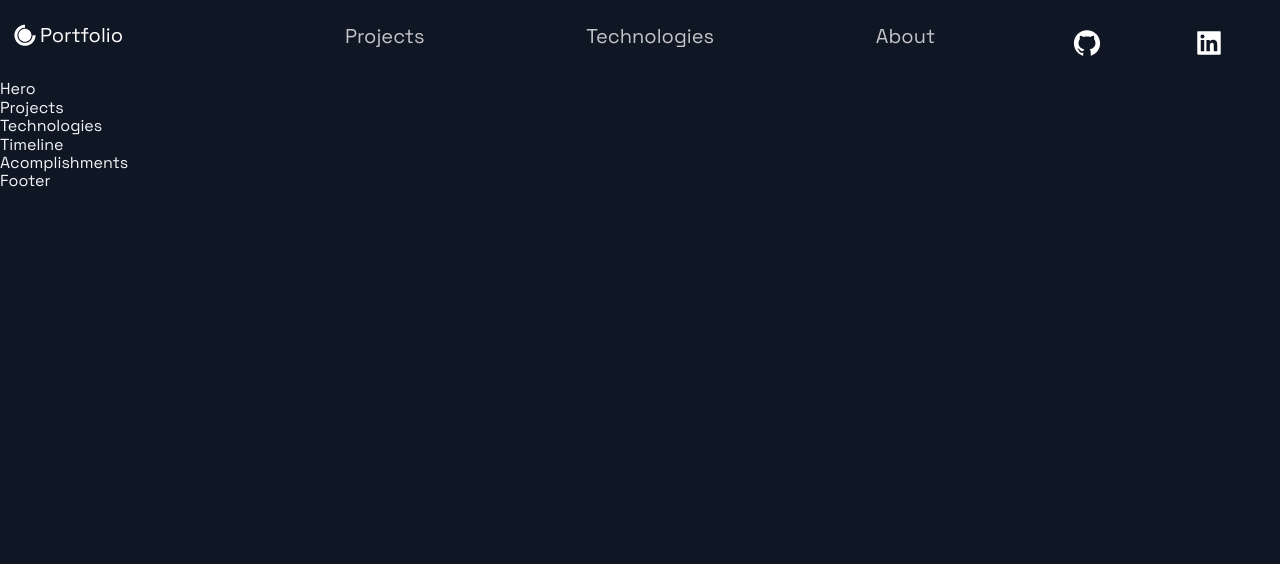
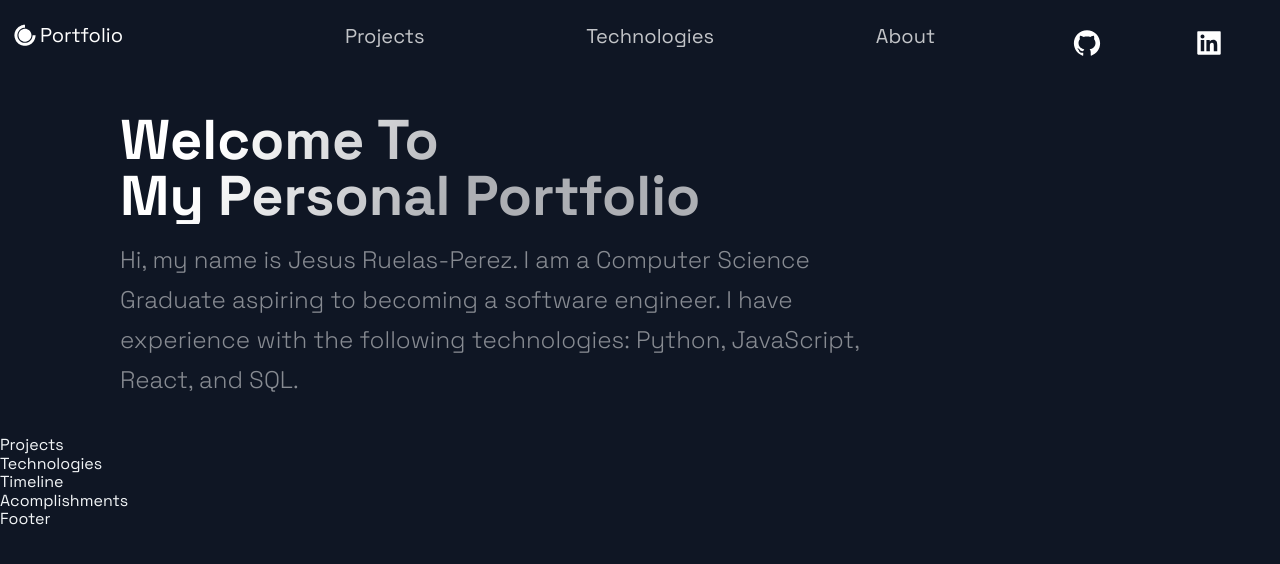
Before and after one commit to Jesus711/JS-Mastery-Portfolio-Website, a Next.js app: page / in a window 1280 px wide. Shown: the top 564 px of the page. Built offline with nearby package versions, Linux system fonts and the light colour scheme.

Commit message:
Completed Hero section of the webpage

```diff
--- a/src/components/Hero/Hero.js
+++ b/src/components/Hero/Hero.js
@@ -5,9 +5,19 @@ import Button from '../../styles/GlobalComponents/Button';
 import { LeftSection } from './HeroStyles';
 
 const Hero = (props) => (
-  <div>
-    Hero
-  </div>
+  <Section $row={true} $nopadding={true}>
+    <LeftSection>
+      <SectionTitle $main={true} $center={true}>
+        Welcome To <br />
+        My Personal Portfolio
+      </SectionTitle>
+      <SectionText>
+        Hi, my name is Jesus Ruelas-Perez. I am a Computer Science Graduate aspiring to becoming a software engineer. I have experience with the following technologies:
+        Python, JavaScript, React, and SQL.
+      </SectionText>
+      {/* <Button onClick={() => window.location ="https://google.com"}>Learn More</Button> */}
+    </LeftSection>
+  </Section>
 );
 
 export default Hero;
```
